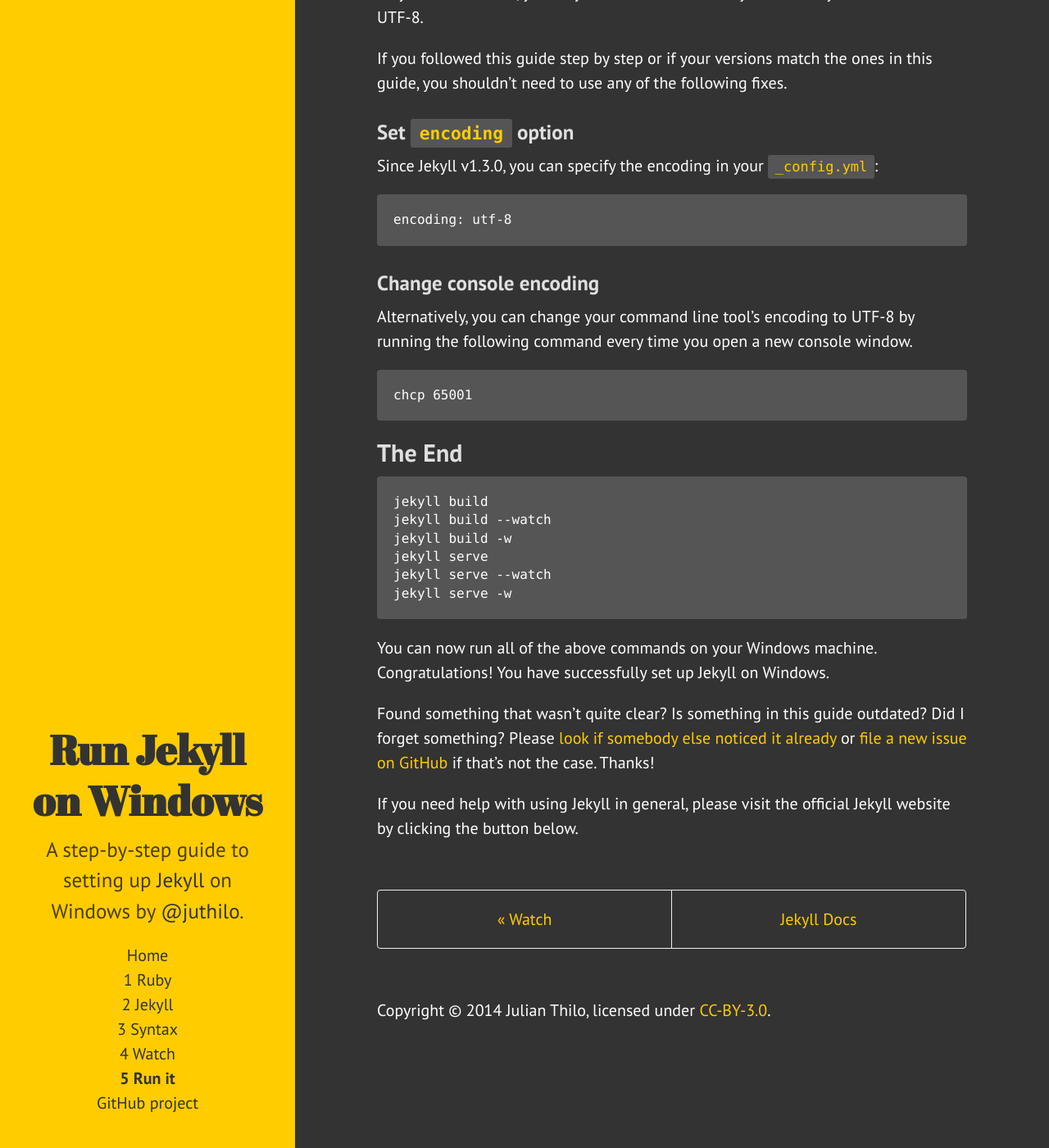
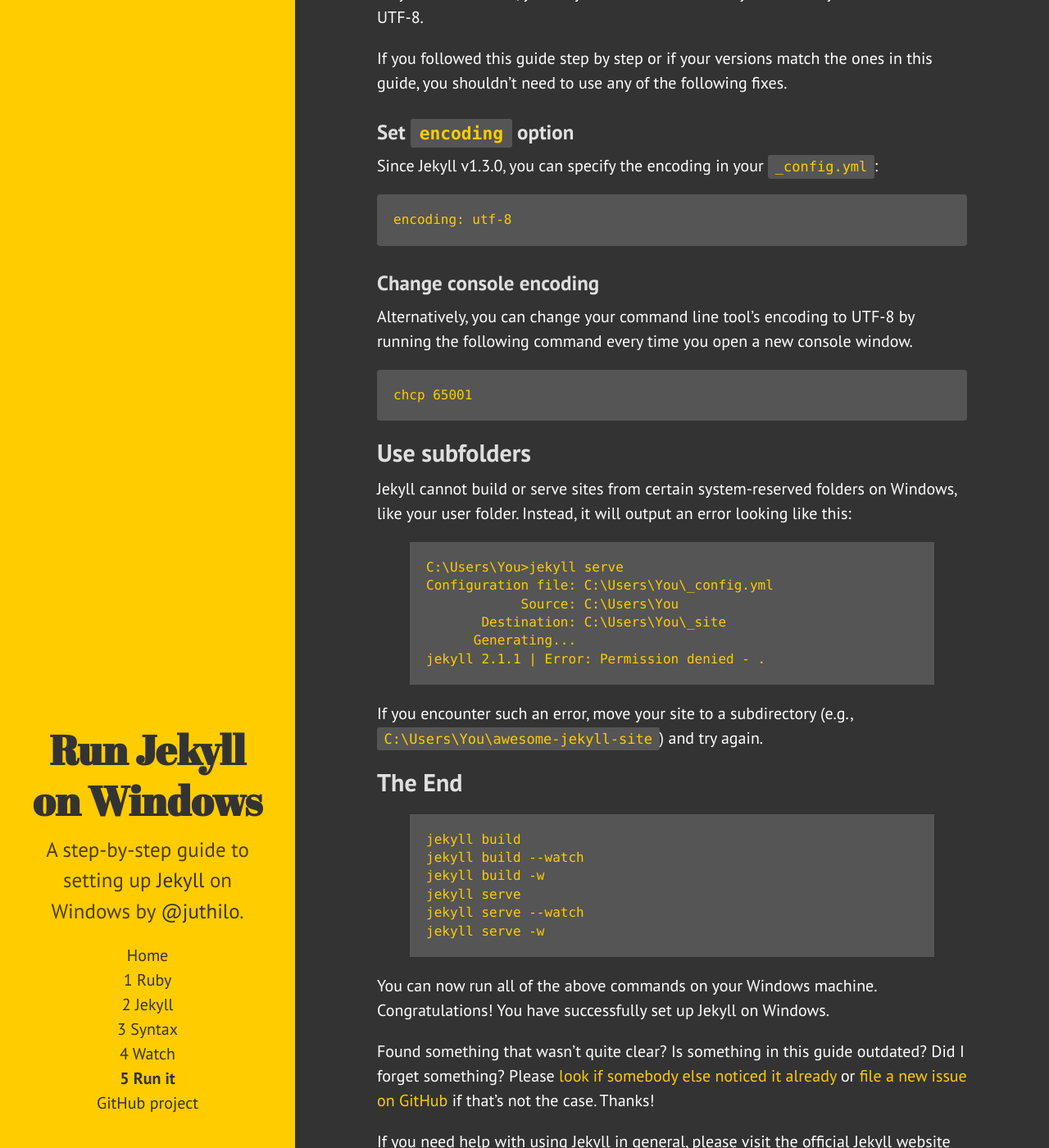
Before and after one commit to juthilo/run-jekyll-on-windows, a Jekyll site: the page built from 5-running-jekyll.md, in a window 1280 px wide and 1400 px high, scrolled down 379 px. Shown: the whole window at 82% size. Built offline with Jekyll 4.4.1, drawn with Linux system fonts in a browser that asks for light colours.

Commit message:
Make all the syntax yellow on grey

````diff
--- a/5-running-jekyll.md
+++ b/5-running-jekyll.md
@@ -30,16 +30,31 @@
 chcp 65001
 ```
 
+## Use subfolders
+
+Jekyll cannot build or serve sites from certain system-reserved folders on Windows, like your user folder. Instead, it will output an error looking like this:
+
+{% highlight text %}
+C:\Users\You>jekyll serve
+Configuration file: C:\Users\You\_config.yml
+            Source: C:\Users\You
+       Destination: C:\Users\You\_site
+      Generating...
+jekyll 2.1.1 | Error: Permission denied - .
+{% endhighlight %}
+
+If you encounter such an error, move your site to a subdirectory (e.g., `C:\Users\You\awesome-jekyll-site`) and try again.
+
 ## The End
 
-```
+{% highlight text %}
 jekyll build
 jekyll build --watch
 jekyll build -w
 jekyll serve
 jekyll serve --watch
 jekyll serve -w
-```
+{% endhighlight %}
 
 You can now run all of the above commands on your Windows machine. Congratulations! You have successfully set up Jekyll on Windows.
 
--- a/_includes/head.html
+++ b/_includes/head.html
@@ -15,7 +15,6 @@
 
   <!-- CSS -->
   <link rel="stylesheet" href="/public/css/poole.css">
-  <link rel="stylesheet" href="/public/css/syntax.css">
   <link rel="stylesheet" href="/public/css/hyde.css">
   <link rel="stylesheet" href="/public/css/rjow.css">
   <link rel="stylesheet" href="http://fonts.googleapis.com/css?family=PT+Sans:400,400italic,700|Abril+Fatface">
--- a/public/css/rjow.css
+++ b/public/css/rjow.css
@@ -15,13 +15,9 @@
   color: #9a9a9a;
 }
 
-pre {
+pre, code, pre code {
   background-color: #555;
-}
-
-code {
   color: #fc0;
-  background-color: #555;
 }
 
 strong {
````
Also changed, not shown: 4-wdm-gem.md (+2 -2 lines).
